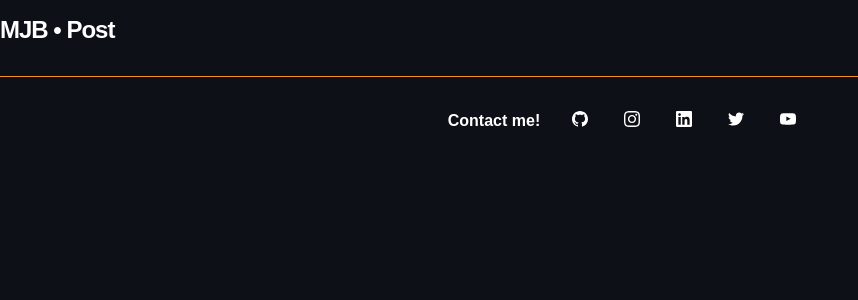
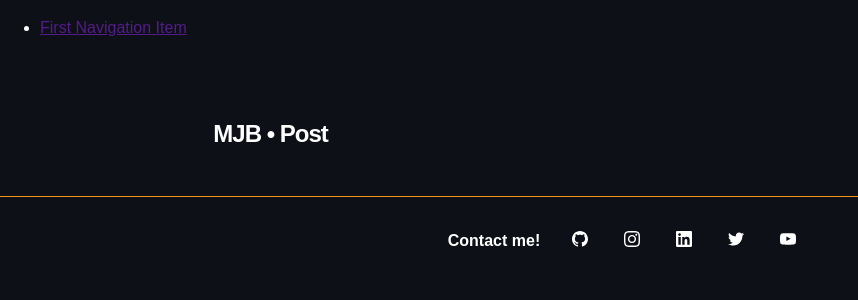
Before and after one commit to MaxJBarth/MaxJBarth.github.io, a Jekyll site: the page built from post.markdown, in a window 1280 px wide. Shown: the top 300 px of the page, without its empty margins (0-858 px from the left). Built offline with Jekyll 4.4.1, drawn with Linux system fonts in a browser that asks for light colours; some web fonts are replaced.

Commit message:
modified posts styles

```diff
--- a/_layouts/post.html
+++ b/_layouts/post.html
@@ -1,7 +1,8 @@
 ---
 layout: default
 ---
-<article class="post h-entry" itemscope itemtype="http://schema.org/BlogPosting">
+{%- include navigation.html -%}
+<article class="post">
 
   <header class="post-header">
     <h1 class="post-title p-name" itemprop="name headline">{{ page.title | escape }}</h1>
@@ -11,11 +12,11 @@
         {{ page.date | date: date_format }}
       </time>
       {%- if page.author -%}
-        • <span itemprop="author" itemscope itemtype="http://schema.org/Person"><span class="p-author h-card" itemprop="name">{{ page.author }}</span></span>
+        • <span class="p-author h-card" itemprop="name">{{ page.author }}</span>
       {%- endif -%}</p>
   </header>
 
-  <div class="post-content e-content" itemprop="articleBody">
+  <div class="post-content">
     {{ content }}
   </div>
 
--- a/_sass/grid.scss
+++ b/_sass/grid.scss
@@ -1,4 +1,12 @@
 // Define grid
+main{
+  display: grid;
+  grid-template-columns: 12fr;
+  grid-template-areas:
+    "navigation"
+    "wrapper";
+}
+
 .home{
   display: grid;
   grid-template-columns: 1fr 10fr 1fr;
@@ -6,6 +14,14 @@
     "logo logo logo"
     "timeline timeline timeline"
     ". main .";
+}
+
+.post{
+  display: grid;
+  grid-template-columns: 2fr 8fr 2fr;
+  grid-template-areas:
+    ". post-header ."
+    ". post-content .";
 }
 
 .timeline_content{
@@ -19,6 +35,9 @@
 header{
   grid-area: header;
 }
+.wrapper{
+  grid-area: wrapper;
+}
 .logo{
   grid-area: logo;
 }
@@ -31,6 +50,12 @@
     grid-area: timeline_content
   }
 }
+.post-header{
+  grid-area: post-header;
+}
+.post-content{
+  grid-area: post-content;
+}
 main{
   grid-area:main;
 }
--- a/_sass/post.scss
+++ b/_sass/post.scss
@@ -25,6 +25,8 @@
 /**
  * Posts
  */
+ .post{
+  margin-top: 5rem;
   .post-header {
     margin-bottom: $spacing-unit;
   }
@@ -38,6 +40,8 @@
   .post-content {
     margin-bottom: $spacing-unit;
 
-  h1, h2, h3, h4, h5, h6 { margin-top: $spacing-unit }
-
+    h1, h2, h3, h4, h5, h6 {
+      margin-top: $spacing-unit
     }
+  }
+}
```
Lines whose indentation alone changed are shown as unchanged.
